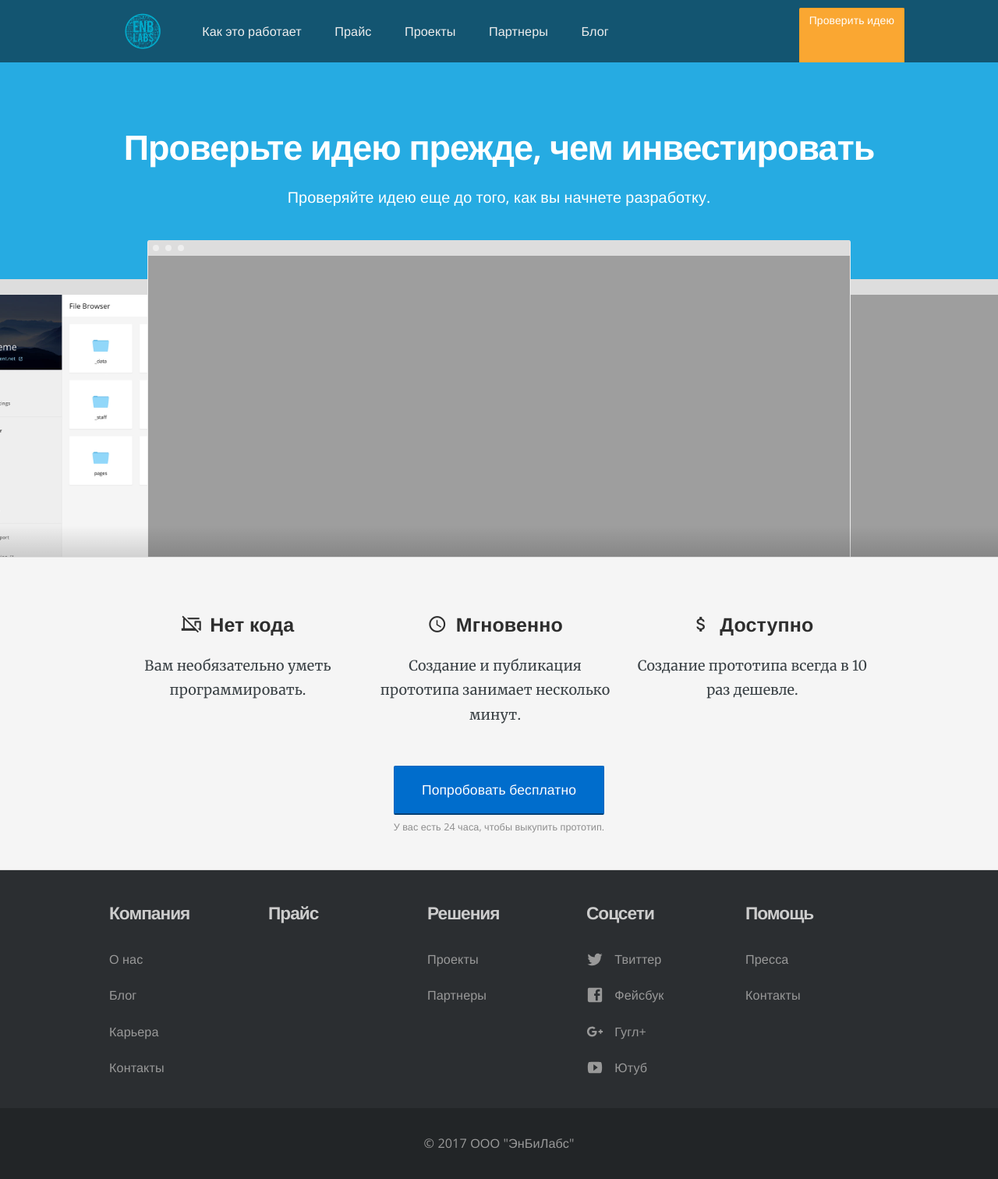
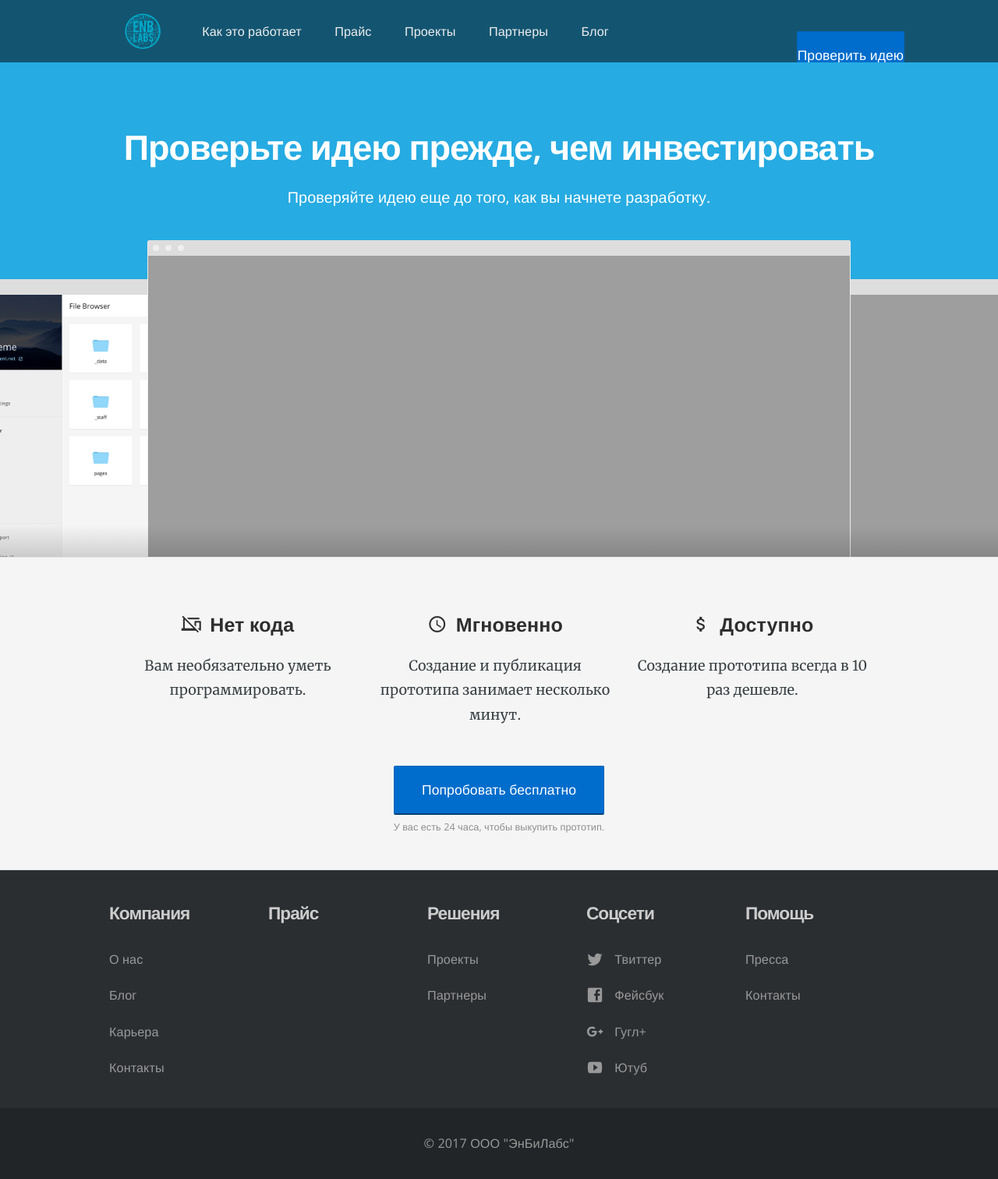
Before and after one commit to RakhimyanTim/enblabs.github.io, a Jekyll site: the page built from pages/index.html, in a window 1280 px wide. Shown: the whole page at 78% size. Built offline with Jekyll 4.4.1, drawn with Linux system fonts in a browser that asks for light colours; nearby versions of some CDN libraries.

Commit message:
Update default.html

```diff
--- a/_layouts/default.html
+++ b/_layouts/default.html
@@ -32,7 +32,7 @@
 					</ul>
 
 					<ul class="user">
-						<a href="https://goo.gl/forms/XSokvk5lUzY4Vpbl2" class="btn btn-warning" target="_blank">Проверить идею</a>
+						<a href="https://goo.gl/forms/XSokvk5lUzY4Vpbl2" class="btn btn-block btn-centered btn-large btn-primary sign-up" style="display: inherit;">Проверить идею</a>
 					</ul>
 				</div>
 
```
